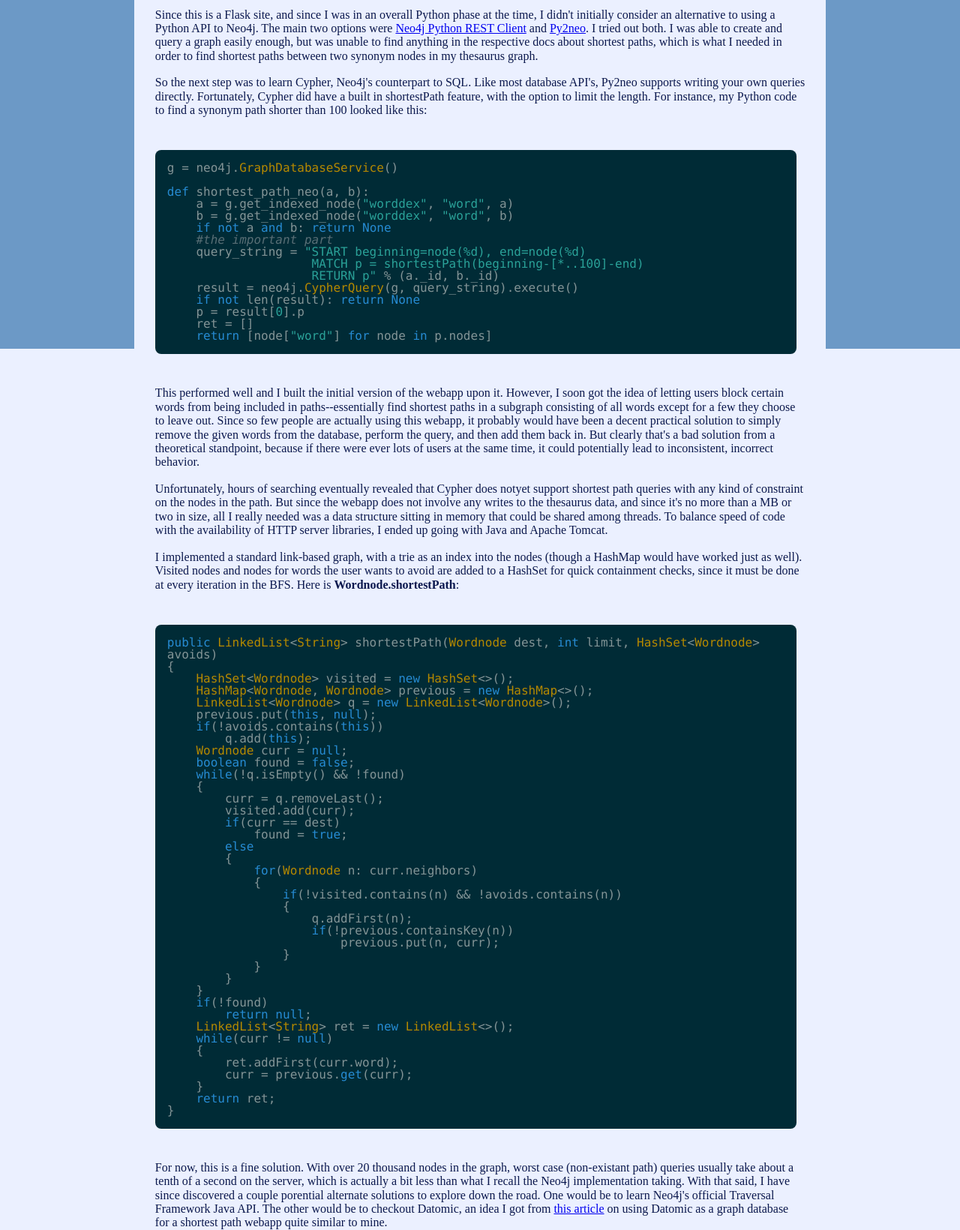
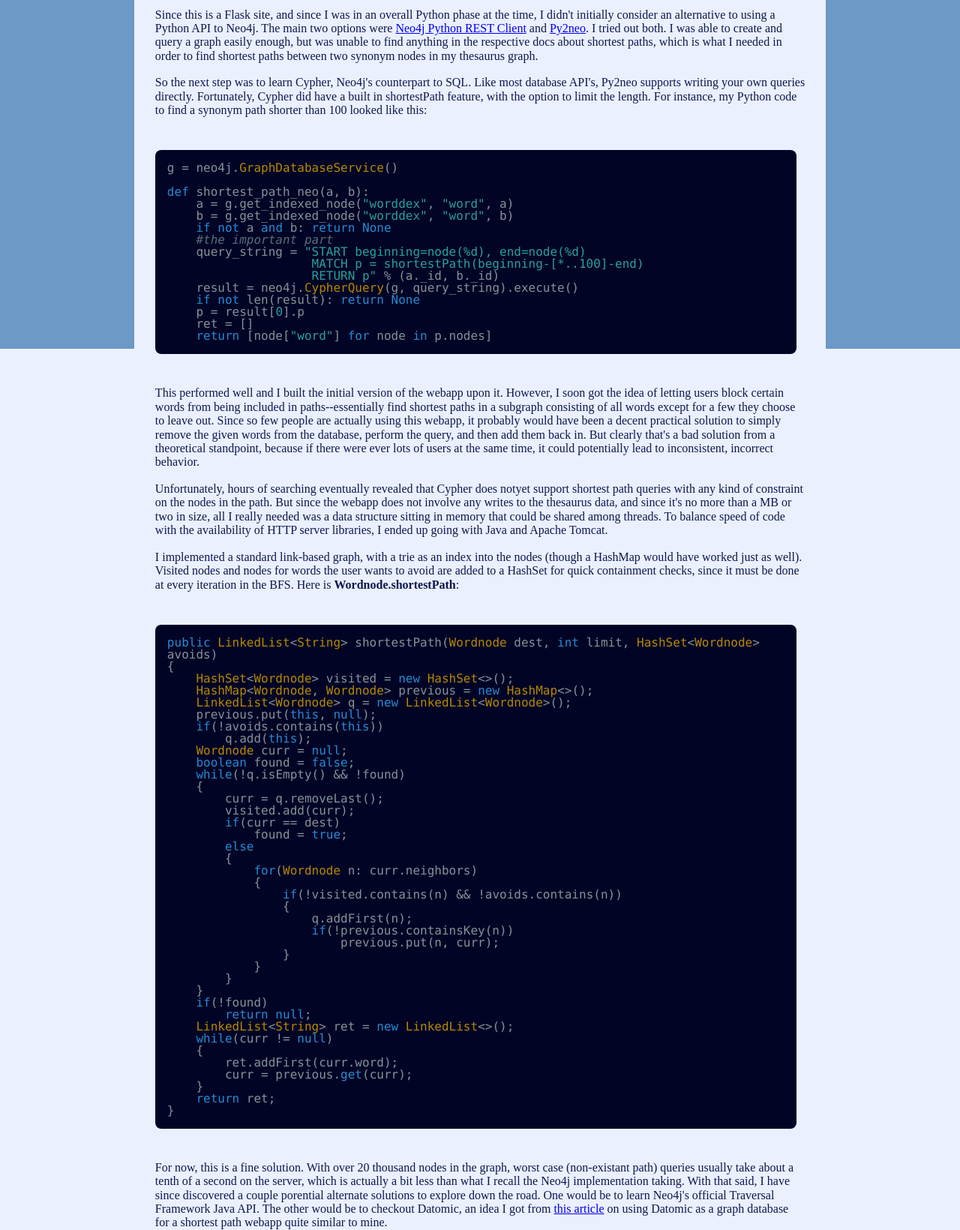
Before and after one commit to ntowbinj/flasksite, a Flask app: page /blog/ in a window 1280 px wide. Shown: the part 335-1975 px from the top of the page at 75% size. Run offline with Flask 2, Linux system fonts and the light colour scheme.

Commit message:
teal and blue clash

```diff
--- a/FlaskApp/static/css/solarized.css
+++ b/FlaskApp/static/css/solarized.css
@@ -1,7 +1,7 @@
 /* Solarized for Google Code Prettify */
 .prettyprint {
   color: #839496;
-  background-color: #002b36;
+  background-color: #020426;
 }
 
 .prettyprint .pln {
```
